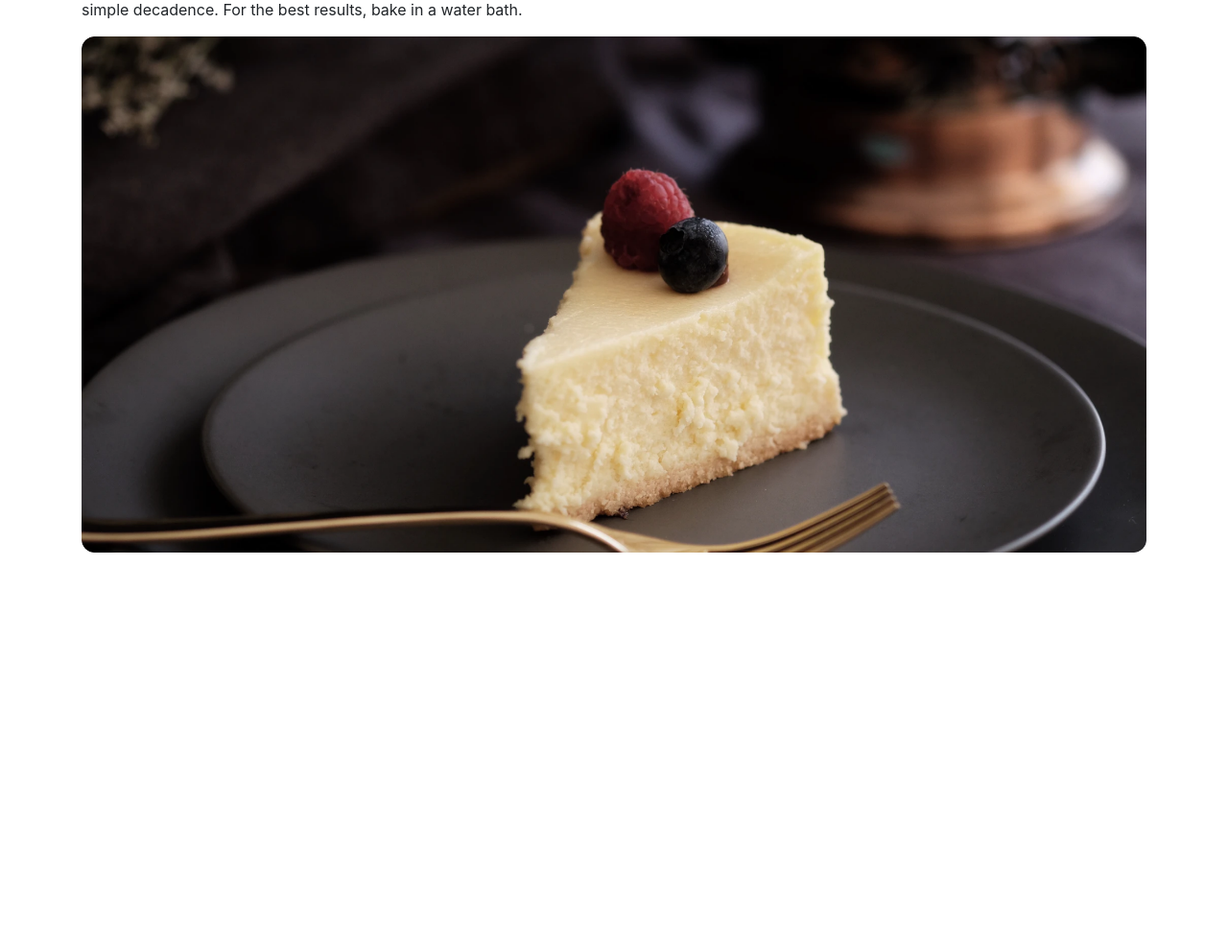
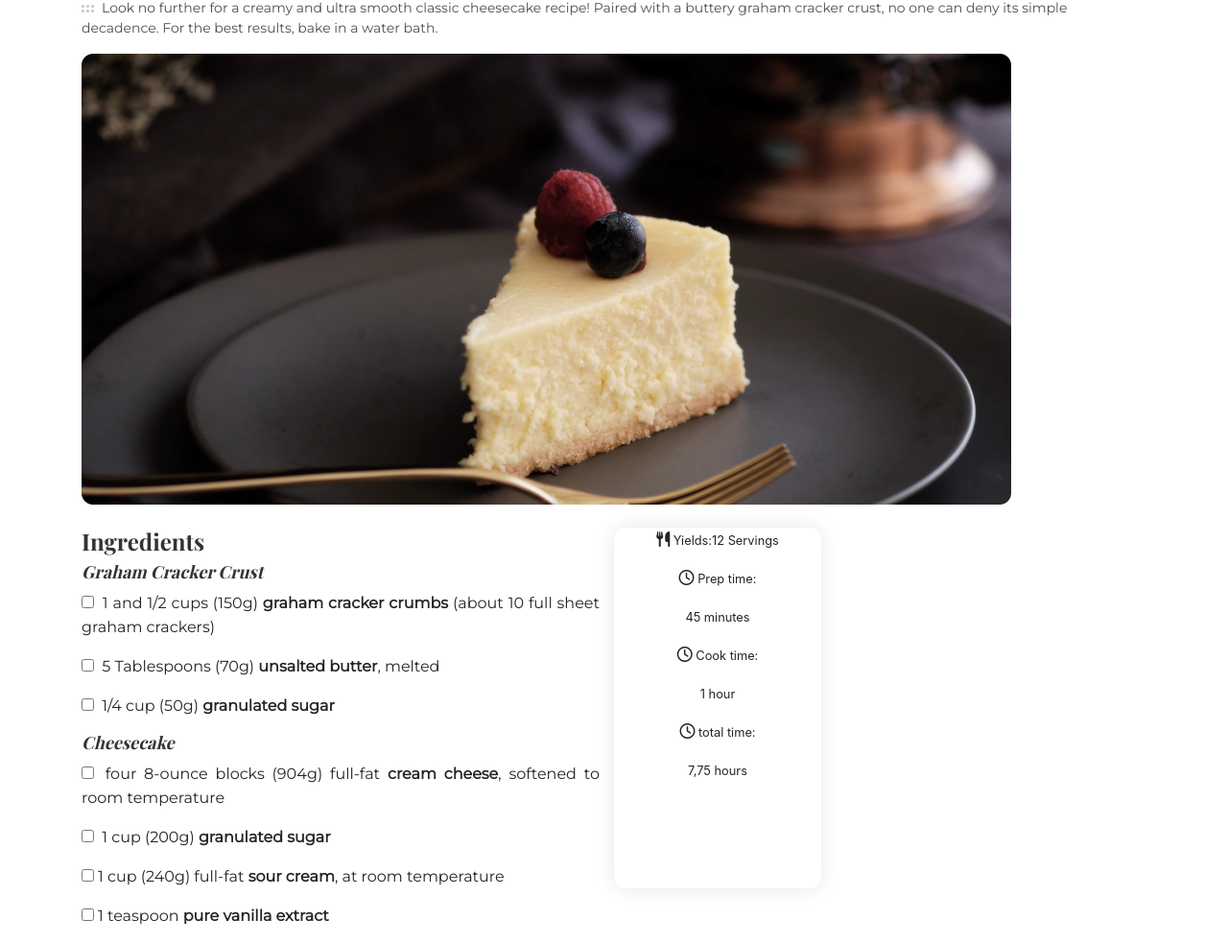
Before and after one commit to florpistan/recipe-blog-challenge, a plain HTML site: page index.html in a window 1280 px wide. Shown: the part 84-1067 px from the top of the page at 96% size. Before the commit the page ends 800 px from the top, so only its background shows below. Drawn offline with nearby package versions, Linux system fonts and the light colour scheme; a web font is replaced by a local one.

Commit message:
🔮 updating structure and styles

```diff
--- a/index.html
+++ b/index.html
@@ -7,28 +7,24 @@
       content="width=device-width, initial-scale=1,
   maximum-scale=5"
     />
-
     <link rel="icon" href="devchallenges.png" />
-
     <link
       rel="shortcut icon"
       type="image/x-icon"
       href="https://devchallenges.io/"
     />
-
     <link
       rel="stylesheet"
       href="https://cdn.jsdelivr.net/npm/bootstrap@4.6.0/dist/css/bootstrap.min.css"
       integrity="sha384-B0vP5xmATw1+K9KRQjQERJvTumQW0nPEzvF6L/Z6nronJ3oUOFUFpCjEUQouq2+l"
       crossorigin="anonymous"
     />
-    <link rel="stylesheet" href="style.css" />
-
+    <link rel="stylesheet" href="styles.css" />
     <title>Devchallenges</title>
   </head>
 
   <body>
-    <main>
+    <!-- <main>
       <div class="container">
         <div class="row">
           <div class="col">
@@ -50,9 +46,99 @@
           </div>
         </div>
       </div>
-    </main>
+    </main> -->
+    <div class="container">
+      <div class="row">
+        <div class="col">
+          <h3 class="headline-title mt-3">Classic Cheesecake Recipe</h3>
+          <p class="sub-title">
+            <img src="6dots.svg" alt="six dots" class="mr-2 my-auto" />Look no
+            further for a creamy and ultra smooth classic cheesecake recipe!
+            Paired with a buttery graham cracker crust, no one can deny its
+            simple decadence. For the best results, bake in a water bath.
+          </p>
+          <img
+            src="photo1.png"
+            alt="cheesecake"
+            class="img-fluid imagen-receta"
+          />
+        </div>
+      </div>
+    </div>
 
+    <div class="container mt-4">
+      <div class="row flex-column-reverse flex-md-row">
+        <div class="col-12 text-center col-md-6">
+          <!-- ?? Ingredientes -->
+          <h4 class="ingredients-title text-justify">Ingredients</h4>
+          <h5 class="ingredients-subtitle text-justify">
+            Graham Cracker Crust
+          </h5>
+          <div class="ingredients-list text-justify">
+            <p>
+              <input type="checkbox" class="mr-1" /> 1 and 1/2 cups (150g)
+              <strong>graham cracker crumbs</strong> (about 10 full sheet graham
+              crackers)
+            </p>
+            <p>
+              <input type="checkbox" class="mr-1" /> 5 Tablespoons (70g)
+              <strong>unsalted butter</strong>, melted
+            </p>
+            <p>
+              <input type="checkbox" class="mr-1" /> 1/4 cup (50g)
+              <strong>granulated sugar</strong>
+            </p>
+          </div>
 
+          <h5 class="ingredients-subtitle text-justify">Cheesecake</h5>
+          <div class="ingredients-list text-justify">
+            <p>
+              <input type="checkbox" class="mr-1" /> four 8-ounce blocks (904g)
+              full-fat <strong>cream cheese</strong>, softened to room
+              temperature
+            </p>
+            <p>
+              <input type="checkbox" class="mr-1" /> 1 cup (200g)
+              <strong>granulated sugar</strong>
+            </p>
+            <p>
+              <input type="checkbox" class="mr-1" />1 cup (240g) full-fat
+              <strong>sour cream</strong>, at room temperature
+            </p>
+            <p>
+              <input type="checkbox" class="mr-1" />1 teaspoon
+              <strong>pure vanilla extract</strong>
+            </p>
+          </div>
+        </div>
+        <!-- ?? Porciones -->
+        <div class="col-12 text-center col-md-6 porciones-card">
+          <div class="porciones-list">
+            <div class="d-md-flex justify-content-center align-items-center">
+              <p class="d-inline">
+                <i class="fas fa-utensils"></i><small> Yields:</small>
+              </p>
+              <p class="d-inline"><small> 12 Servings</small></p>
+            </div>
+            <div class="div">
+              <p class="d-inline d-md-block">
+                <i class="far fa-clock"></i><small> Prep time:</small>
+              </p>
+              <p class="d-inline d-md-block"><small> 45 minutes</small></p>
+              <p class="d-inline d-md-block">
+                <i class="far fa-clock"></i><small> Cook time:</small>
+              </p>
+              <p class="d-inline d-md-block"><small> 1 hour</small></p>
+              <p class="d-inline d-md-block">
+                <i class="far fa-clock"></i><small> total time:</small>
+              </p>
+              <p class="d-inline d-md-block"><small> 7,75 hours</small></p>
+            </div>
+          </div>
+        </div>
+      </div>
+    </div>
+    <!-- ** Bootstrap ** -->
     <script
       src="https://code.jquery.com/jquery-3.5.1.slim.min.js"
       integrity="sha384-DfXdz2htPH0lsSSs5nCTpuj/zy4C+OGpamoFVy38MVBnE+IbbVYUew+OrCXaRkfj"
@@ -68,6 +154,7 @@
       integrity="sha384-+YQ4JLhjyBLPDQt//I+STsc9iw4uQqACwlvpslubQzn4u2UU2UFM80nGisd026JF"
       crossorigin="anonymous"
     ></script>
+    <!-- ** Fontawesome ** -->
     <script
       src="https://kit.fontawesome.com/8c1dd8baa3.js"
       crossorigin="anonymous"
--- a/styles.css
+++ b/styles.css
@@ -1,24 +1,61 @@
-@import url('https://fonts.googleapis.com/css2?family=Playfair+Display:wght@600&display=swap');
+@import url("https://fonts.googleapis.com/css2?family=Playfair+Display:wght@700&display=swap");
+@import url("https://fonts.googleapis.com/css2?family=Montserrat:ital,wght@1,500&display=swap");
+@import url("https://fonts.googleapis.com/css2?family=Playfair+Display:ital@1&display=swap");
+@import url("https://fonts.googleapis.com/css2?family=Montserrat&display=swap");
 
-*{
+* {
   box-sizing: border-box;
   margin: 0;
   padding: 0;
 }
 
-.imagen-receta{
+.headline-title {
+  font-family: "Playfair Display", serif;
+  font-weight: 700;
+  font-size: 48px;
+  line-height: 63, 98px;
+}
+.sub-title {
+  font-family: "Montserrat", sans-serif;
+  font-size: 14px;
+  line-height: 17, 07px;
+  font-weight: 500;
+  color: #4f4f4f;
+}
+.imagen-receta {
   max-height: 470px !important ;
 }
 
-/* @media only screen and (min-widht: 320px) {
-  .myContainer{
-    display: flex;
-    flex-direction: column;
+.ingredients-title {
+  font-family: "Playfair Display", serif;
+  font-weight: 700;
+  font-size: 24px;
+  line-height: 31, 99px;
+  color: #333333;
+}
+.ingredients-subtitle {
+  font-family: "Playfair Display", serif;
+  font-weight: 400;
+  font-style: italic;
+  font-size: 18px;
+  line-height: 23, 99px;
+  color: #333333;
+}
+
+.ingredients-list {
+  font-family: "Montserrat", sans-serif;
+  font-weight: 400;
+  font-size: 16px;
+  line-height: 25px;
+}
+
+@media only screen and (min-width: 768px) {
+  .porciones-card {
+    border-radius: 12px;
+    min-height: 367px;
+    max-height: 376px;
+    min-width: 216px;
+    max-width: 216px;
+    box-shadow: 0px 0px 20px 0px #0000001A;
   }
-  .ingredientes{
-    order: 2;
-  }
-  .yields{
-    order: 1;
-  }
-} */
+}
```
